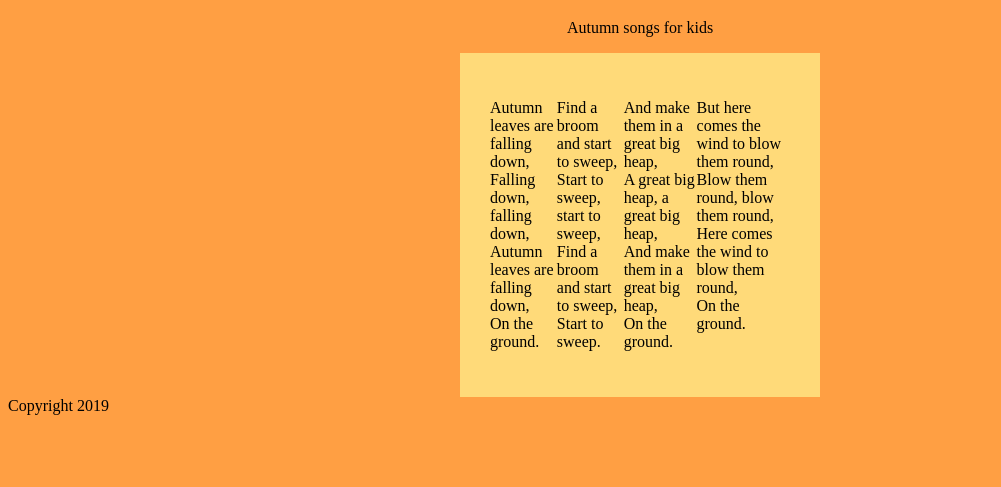
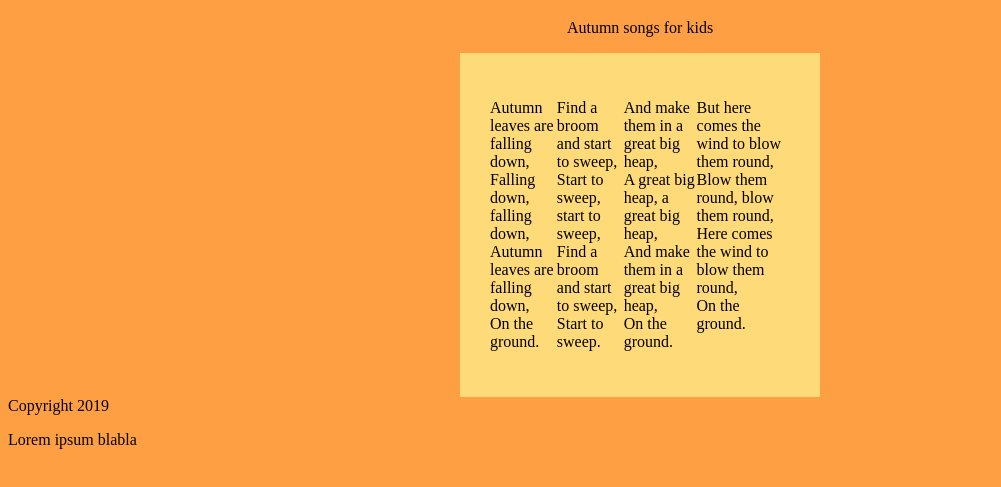
Before and after one commit to majeranek85/zad-4.4, a website: page index.html in a window 1280 px wide. Shown: the part 61-548 px from the top of the page, without its empty margins (0-1001 px from the left). Drawn offline with Linux system fonts and the light colour scheme.

Commit message:
Add second paragraph

```diff
--- a/index.html
+++ b/index.html
@@ -17,6 +17,7 @@
       <p>But here comes the wind to blow them round,<br>Blow them round, blow them round,<br>Here comes the wind to blow them round,<br>On the ground.</p>
     </section>
     <footer>Copyright 2019</footer>
+    <p>Lorem ipsum blabla</p>
 
   </body>
 </html>
```
